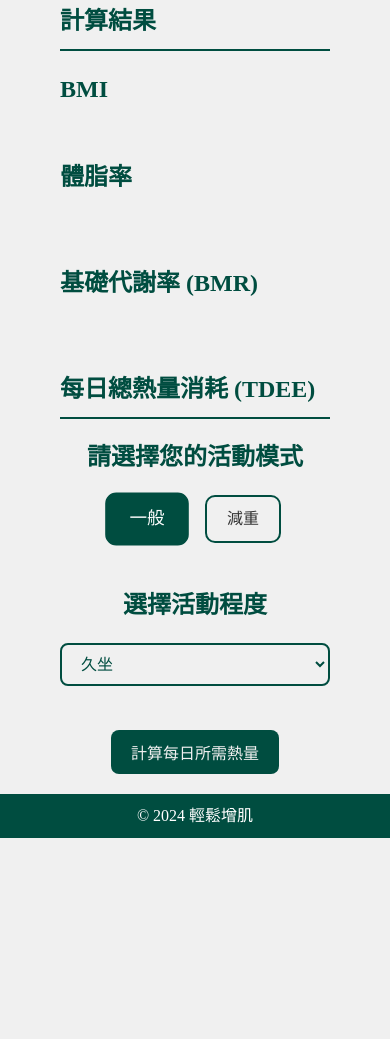
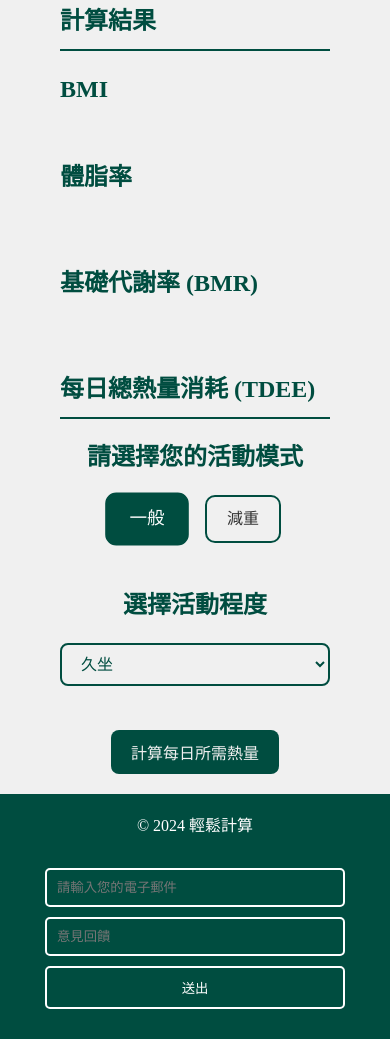
Before and after one commit to yingting-992/healthy, a website with bundled scripts: page website/calculate/calculate.html in a window 390 px wide. Shown: the part 755-1794 px from the top of the page. Before the commit the page ends 1593 px from the top, so only its background shows below. Built offline with nearby package versions, Linux system fonts and the light colour scheme.

Commit message:
計算頁面的footer

```diff
--- a/website/calculate/calculate.css
+++ b/website/calculate/calculate.css
@@ -683,3 +683,113 @@ header h1 {
 
 
 }
+
+footer p {
+    margin-top:10px;
+}
+
+.qr-code {
+    margin-right: 550px;
+
+}
+
+.qr-code img {
+    max-width: 80px;
+    /* 限制圖片寬度 */
+    height: auto;
+    /* 保持圖片比例 */
+    display: inline-block;
+    /* 確保圖片為行內元素 */
+    vertical-align: middle;
+    /* 保證圖片和文字對齊 */
+    border-radius: 10px;
+    /* 圖片圓角效果 */
+}
+
+.newsletter img {
+    height: auto;
+    /* 保持圖片比例 */
+    display: inline-block;
+    /* 確保圖片為行內元素 */
+    vertical-align: middle;
+    /* 保證圖片和文字對齊 */
+    border-radius: 10px;
+    /* 圖片圓角效果 */
+    align-items: left;
+    position: absolute;
+    left:150px;
+    top: 0px;
+}
+
+.newsletter {
+    background-color: #004d40;
+    color: white;
+    padding: 40px 0;
+    display: flex;
+    flex-direction: column;
+    align-items: center;
+    justify-content: center;
+    /* 水平置中 */
+    position: relative;
+}
+
+.newsletter p {
+    margin-bottom: 20px;
+}
+
+.newsletter input,
+.newsletter button {
+    background-color: transparent;
+    color: white;
+    border: 2px solid white;
+    padding: 10px;
+    border-radius: 5px;
+}
+
+.newsletter input {
+    width: 250px;
+    margin-right: 15px;
+    margin-top:10px;
+}
+
+.newsletter button {
+    width: 80px;
+    cursor: pointer;
+}
+
+.qr-code h5 {
+    margin-top: 10px;
+}
+
+@media (max-width: 768px) {
+    .newsletter {
+        padding: 20px 10px;
+        flex-direction: column; /* 改變為垂直排列 */
+        align-items: center; /* 置中對齊 */
+        flex-wrap: wrap;
+    }
+
+    .newsletter img {
+        left: 50px;
+        max-width:80px;
+    }
+
+    .newsletter input {
+        width: 90%; /* 輸入框寬度100% 適應螢幕 */
+        max-width: 300px;
+        margin-right: 0;
+        margin-top: 10px;
+    }
+
+    .newsletter button {
+        width: 90%; /* 按鈕寬度100% 適應螢幕 */
+        max-width: 300px;
+        margin-top: 10px;
+    }
+}
+
+@media (max-width: 501px) {
+    .newsletter img {
+        display: none;
+    }
+}
--- a/website/calculate/calculate.html
+++ b/website/calculate/calculate.html
@@ -166,7 +166,16 @@
     <a href="javascript:void(0);" class="goTopBtn" id="goTop"><i class="fa-solid fa-chevron-up"></i></a>
 
     <footer>
-        <p>&copy; 2024 輕鬆增肌</p>
+        <p>&copy; 2024 輕鬆計算</p>
+        <section class="newsletter">
+            <form action="https://api.web3forms.com/submit" method="POST">
+                <input type="hidden" name="access_key" value="0ad6bf26-9d35-47eb-ace4-33068014e730">
+                <img src="../圖片/官方LINE.png" alt="Image" width="100" height="100">
+                <input type="email" name="email" placeholder="請輸入您的電子郵件" required>
+                <input type="text" name="message" placeholder="意見回饋" required>
+                <button type="submit">送出</button>
+            </form>
+        </section>
     </footer>
 
 
```
